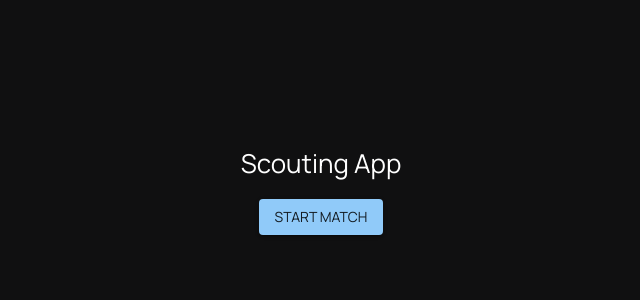
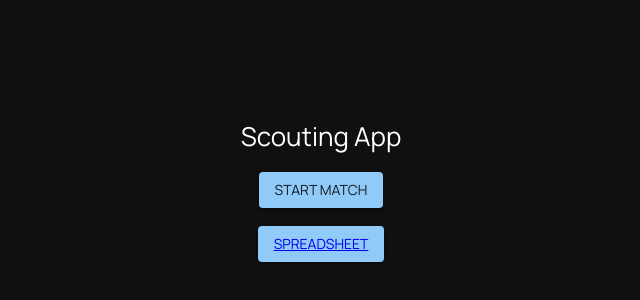
Before and after one commit to Adam-Omarali/610-Scouting-App-2022, a React (Create React App) app: page / in a window 1280 px wide. Shown: the part 210-510 px from the top of the page, without its empty margins (319-959 px from the left). Built offline with nearby package versions, Linux system fonts and the light colour scheme.

Commit message:
Link to spreadsheet

```diff
--- a/src/pages/LandingPage.js
+++ b/src/pages/LandingPage.js
@@ -8,6 +8,9 @@ function Home(props){
             <div className='padding-top'>
                 <Button variant="contained" onClick={() => props.setPage("editor")}>Start Match</Button>
             </div>
+            <div className='padding-top'>
+                <Button variant="contained"><a href="https://docs.google.com/spreadsheets/d/1mA4yFXa9aS_3zlellfbV3gmDuxMTdsApWvuJy311-2I/edit#gid=0" target="_blank">Spreadsheet</a></Button>
+            </div>
         </div>
     )
 }
```
